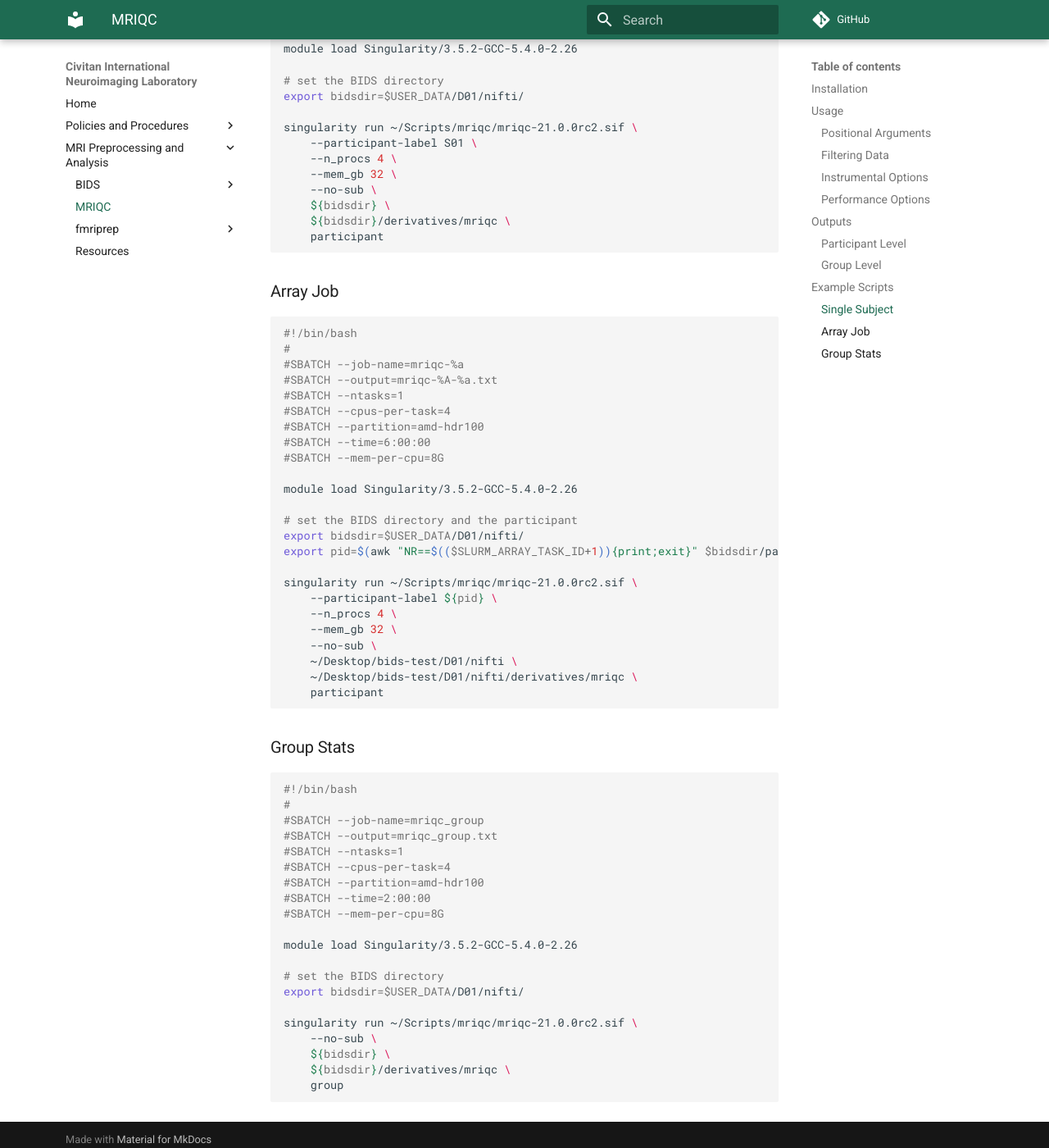
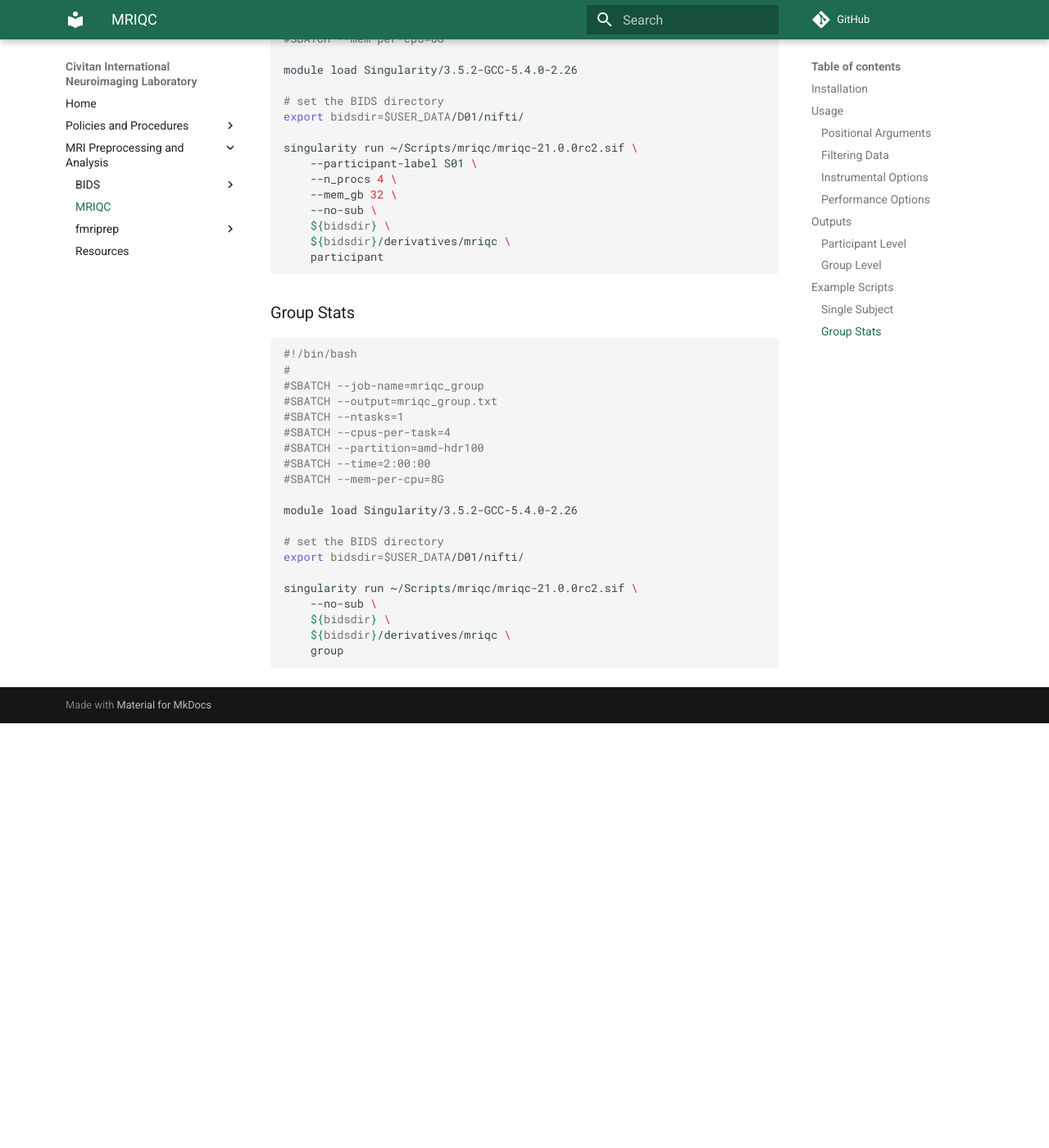
Before and after one commit to UAB-CINL/UAB-CINL.github.io, an MkDocs documentation site: the page built from docs/analysis/mriqc.md, in a window 1280 px wide and 1400 px high, scrolled down 2994 px. Shown: the whole window at 82% size. Built offline with MkDocs 1.6.1 and Material for MkDocs 9.7.7, drawn with Linux system fonts in a browser that asks for light colours; comment, search, counter and statistics services are not loaded; after the commit the page ends 3876 px from its top, so only the background shows below that; some of the changed text lies outside the part shown.

Commit message:
remove array job as that seems to cause issues

````diff
--- a/docs/analysis/mriqc.md
+++ b/docs/analysis/mriqc.md
@@ -98,35 +98,6 @@ singularity run ~/Scripts/mriqc/mriqc-21.0.0rc2.sif \
     participant
 ```
 
-### Array Job
-
-``` bash
-#!/bin/bash
-#
-#SBATCH --job-name=mriqc-%a
-#SBATCH --output=mriqc-%A-%a.txt
-#SBATCH --ntasks=1
-#SBATCH --cpus-per-task=4
-#SBATCH --partition=amd-hdr100
-#SBATCH --time=6:00:00
-#SBATCH --mem-per-cpu=8G
-
-module load Singularity/3.5.2-GCC-5.4.0-2.26
-
-# set the BIDS directory and the participant
-export bidsdir=$USER_DATA/D01/nifti/
-export pid=$(awk "NR==$(($SLURM_ARRAY_TASK_ID+1)){print;exit}" $bidsdir/participants.tsv | cut -f 1)
-
-singularity run ~/Scripts/mriqc/mriqc-21.0.0rc2.sif \
-    --participant-label ${pid} \
-    --n_procs 4 \
-    --mem_gb 32 \
-    --no-sub \
-    ~/Desktop/bids-test/D01/nifti \
-    ~/Desktop/bids-test/D01/nifti/derivatives/mriqc \
-    participant
-```
-
 ### Group Stats
 
 ``` bash
````
Also changed, not shown: other parts of docs/analysis/mriqc.md (+1 -1 lines).
